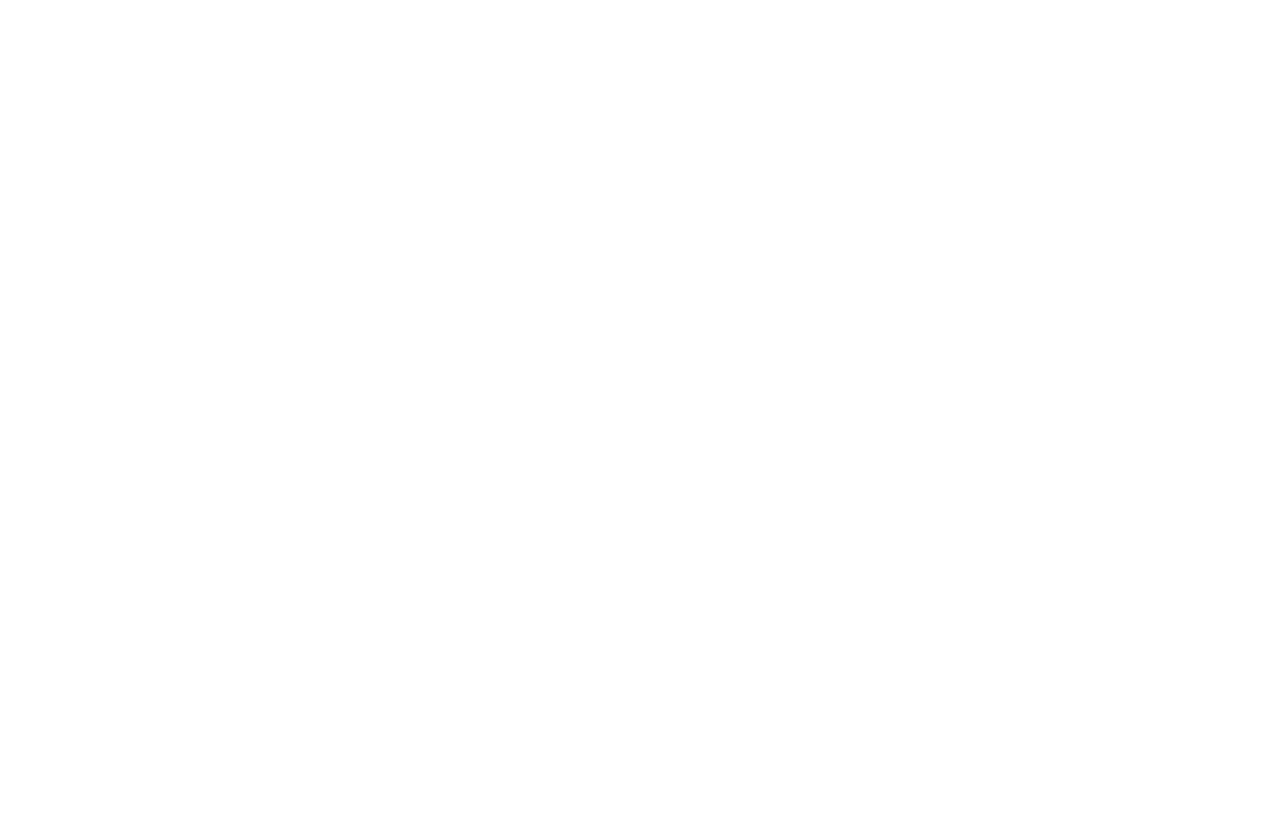
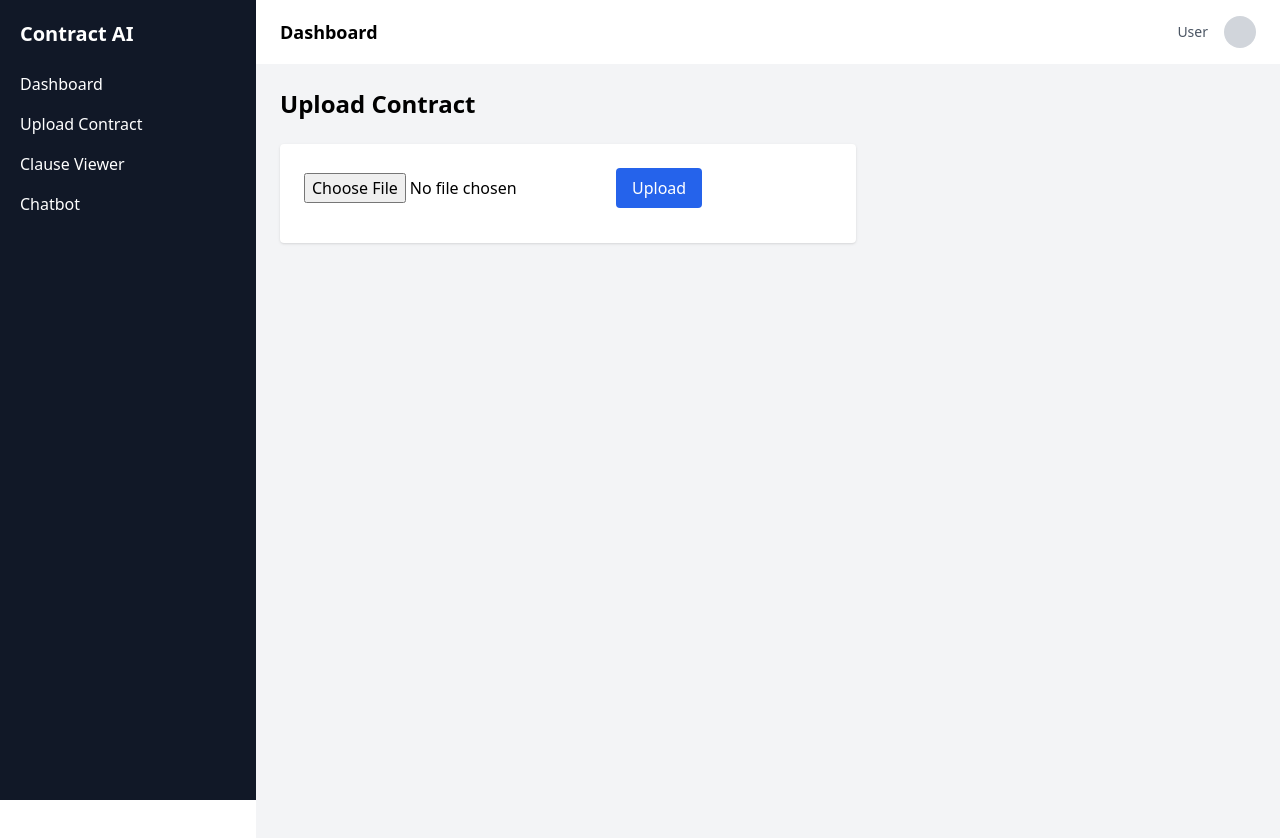
Before and after one commit to Charishma270/Contract_Intelligence_AI, a React app in the folder frontend/: page /upload in a window 1280 px wide. Before the commit this address had no page. Shown: the top 838 px of the page. Before the commit the page ends 800 px from the top, so only its background shows below. Built offline with nearby package versions, Linux system fonts and the light colour scheme; the HTML template or start-up script is replaced by a standard one.

Commit message:
week1-wed: upload page UI created

```diff
--- a/frontend/src/App.jsx
+++ b/frontend/src/App.jsx
@@ -1,5 +1,6 @@
 import { BrowserRouter, Routes, Route } from "react-router-dom";
 import Dashboard from "./pages/Dashboard";
+import Upload from "./pages/Upload";
 
 function App() {
   return (
@@ -7,6 +8,10 @@
       <Routes>
         <Route path="/" element={<Dashboard />} />
         <Route path="/dashboard" element={<Dashboard />} />
+
+        {}
+        <Route path="/upload" element={<Upload />} />
+
       </Routes>
     </BrowserRouter>
   );
--- /dev/null
+++ b/frontend/src/pages/Upload.jsx
@@ -0,0 +1,49 @@
+import Layout from "../components/layout/Layout";
+import { useState } from "react";
+
+function Upload() {
+  const [file, setFile] = useState(null);
+
+  const handleFileChange = (e) => {
+    setFile(e.target.files[0]);
+  };
+
+  const handleUpload = () => {
+    if (!file) return alert("Please select a file");
+
+    console.log("Uploading:", file.name);
+
+  };
+
+  return (
+    <Layout>
+      <h2 className="text-2xl font-bold mb-6">Upload Contract</h2>
+
+      <div className="bg-white p-6 rounded shadow w-full max-w-xl">
+
+        <input
+          type="file"
+          accept=".pdf,.doc,.docx"
+          onChange={handleFileChange}
+          className="mb-4"
+        />
+
+        {file && (
+          <p className="text-sm text-gray-600 mb-4">
+            Selected: {file.name}
+          </p>
+        )}
+
+        <button
+          onClick={handleUpload}
+          className="bg-blue-600 text-white px-4 py-2 rounded hover:bg-blue-700"
+        >
+          Upload
+        </button>
+
+      </div>
+    </Layout>
+  );
+}
+
+export default Upload;
```
